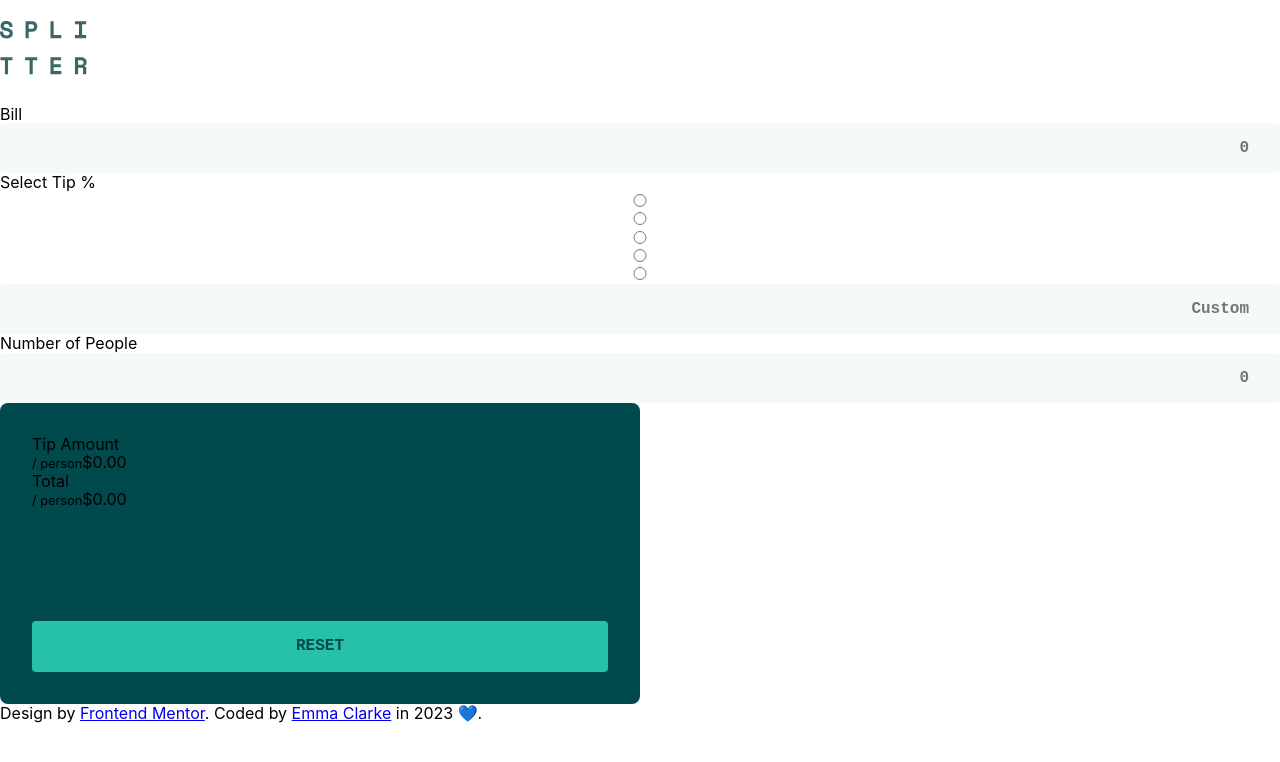
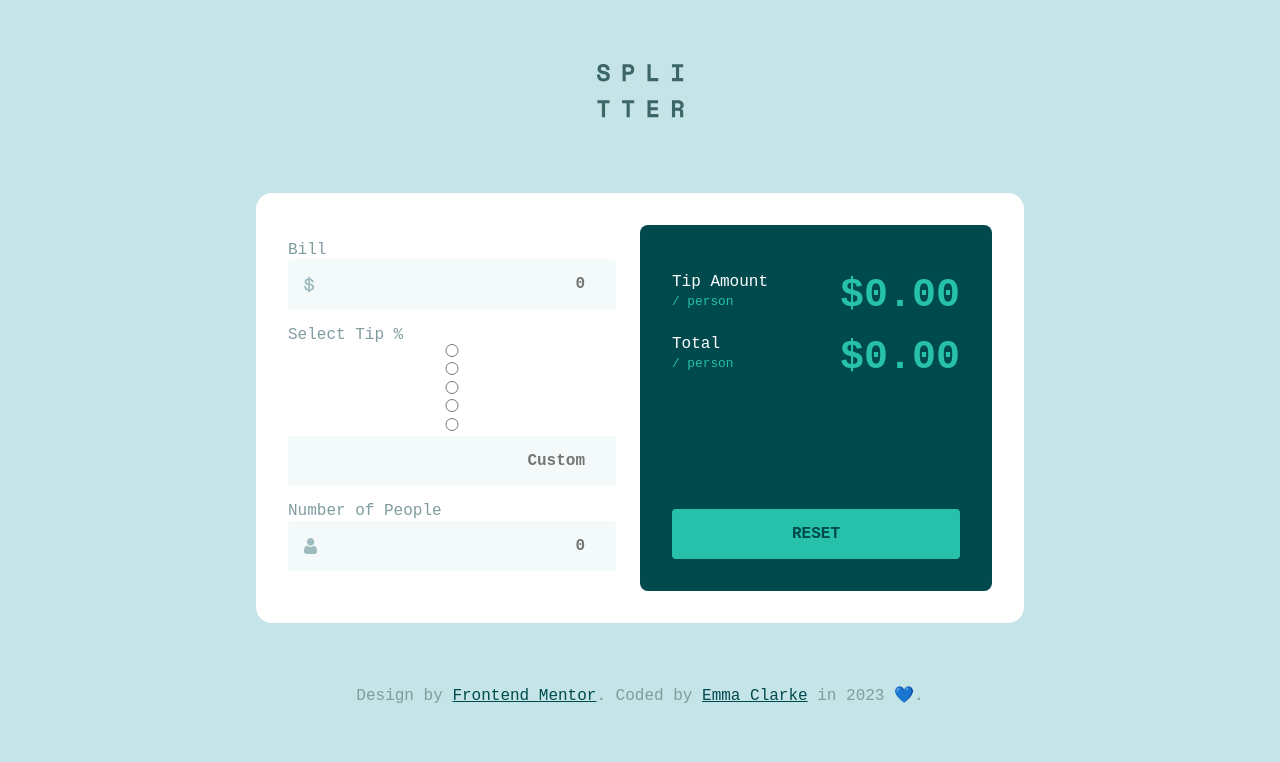
Before and after one commit to emmacodeswell/splitter, a React (Create React App) app: page / in a window 1280 px wide. Shown: the top 762 px of the page. Built offline with nearby package versions, Linux system fonts and the light colour scheme.

Commit message:
Add styles

```diff
--- a/src/App.css
+++ b/src/App.css
@@ -49,3 +49,93 @@ input:focus {
   padding: 2rem;
   border-radius: 0.5rem;
 }
+
+/*  Styles */
+html,
+body {
+  margin: 0;
+  padding: 0;
+}
+
+body {
+  font-family: "Space Mono", monospace;
+  height: 100%;
+  background: var(--lightGray);
+  color: var(--darkerGray);
+}
+
+h1 {
+  color: var(--darkBlue);
+  text-transform: uppercase;
+  text-align: center;
+  margin: 4rem;
+}
+
+form {
+  display: flex;
+  flex-flow: row;
+  background: var(--white);
+  border-radius: 1em;
+  padding: 2em;
+  margin: 4em auto;
+}
+
+footer {
+  text-align: center;
+  margin: 0 auto;
+}
+
+a {
+  color: var(--darkBlue);
+}
+
+.wrapper {
+  max-width: 768px;
+  margin: 0 auto;
+}
+
+.inputs {
+  padding-right: 1.5rem;
+  width: 50%;
+  display: flex;
+  flex-direction: column;
+}
+
+.inputs label {
+  margin: 1rem 0;
+}
+
+.bill {
+  background-image: url(./assets/icon-dollar.svg);
+  background-repeat: no-repeat;
+  background-position: left 1rem center;
+}
+
+.numPeople {
+  background-image: url(./assets/icon-person.svg);
+  background-repeat: no-repeat;
+  background-position: left 1rem center;
+}
+
+.total {
+  display: flex;
+  flex-flow: row;
+  justify-content: space-between;
+  align-items: center;
+  margin: 1rem 0;
+}
+
+.total label {
+  color: var(--white);
+  margin-bottom: 0.5rem;
+}
+
+label small {
+  color: var(--primary);
+}
+
+output {
+  color: var(--primary);
+  font-weight: bold;
+  font-size: 2.5rem;
+}
```
